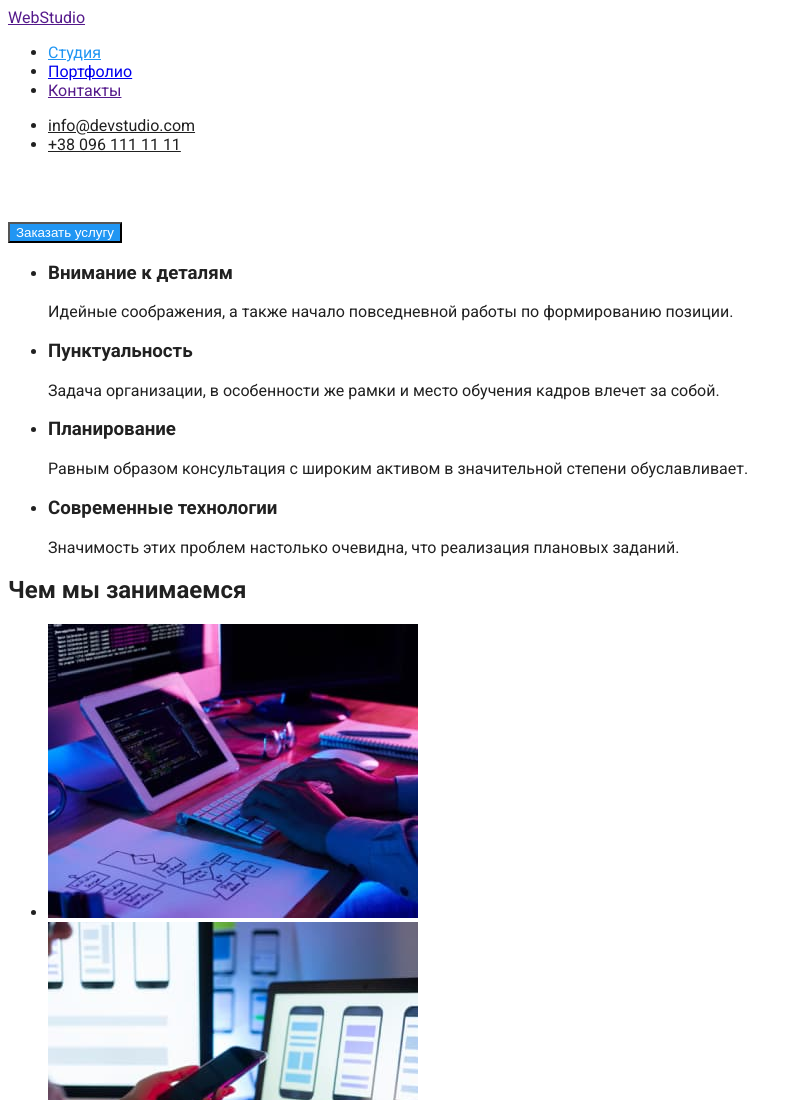
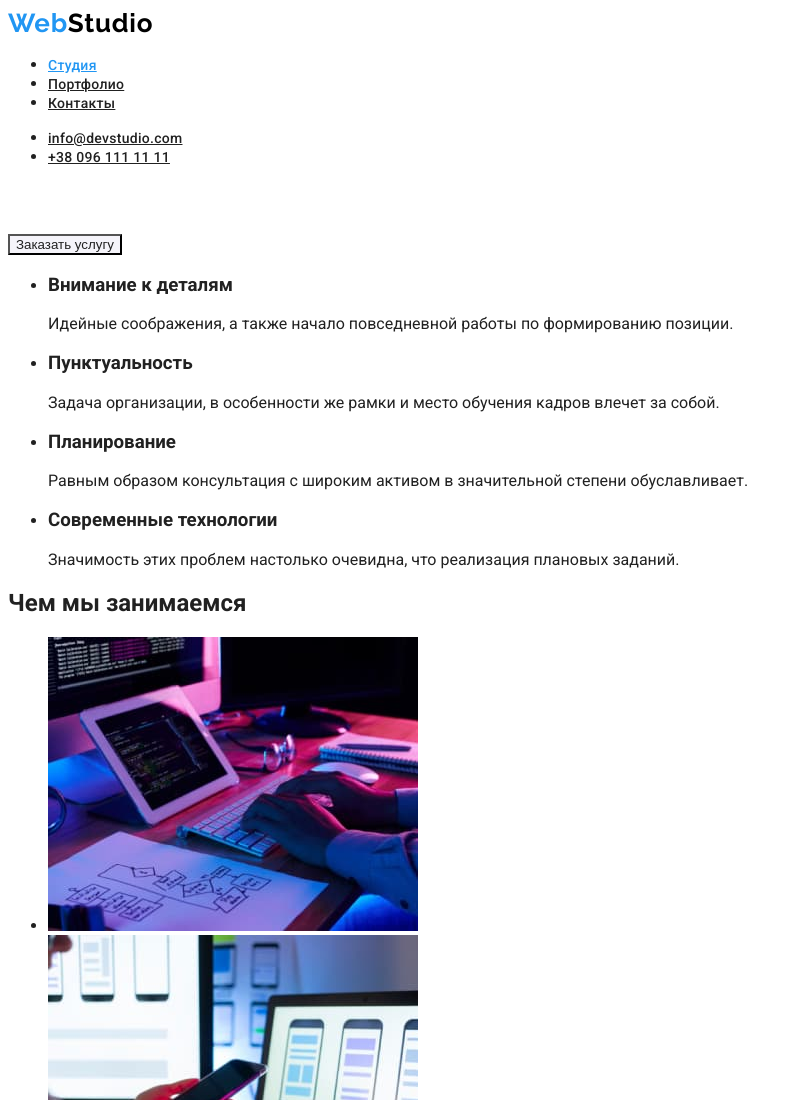
Before and after one commit to Evgeniya-star-35/goit-markup-hw-02-2, a plain HTML site: page index.html in a window 1280 px wide. Shown: the top 1100 px of the page, without its empty margins (0-799 px from the left). Drawn offline with Linux system fonts and the light colour scheme.

Commit message:
добавление стилей

```diff
--- a/css/styles.css
+++ b/css/styles.css
@@ -1,6 +1,5 @@
 :root {
   --primary-text-color: #212121;
-  --title-text-color: #212121;
   --secondary-text-color: #757575;
   --accent-color: #2196f3;
   --primery-white-color: #ffffff;
@@ -10,8 +9,8 @@
 }
 body {
   font-family: 'Roboto', sans-serif;
-  background-color: #e5e5e5;
-  color: #212121;
+  background-color: var(--primery-white-color);
+  color: var(--primary-text-color);
 }
 /* цвет основного текста #212121 */
 /* вторичный цвет текста #757575 */
@@ -19,14 +18,29 @@ body {
 /* акцент  #2196F3*/
 /* borders  #EEEEEE*/
 
-body {
-  font-family: Roboto;
-  background-color: var(--primery-white-color);
-  color: var(--primary-text-color);
+.logo {
+  font-family: Raleway;
+  font-style: normal;
+  font-weight: bold;
+  font-size: 26px;
+  line-height: 1.2;
+  letter-spacing: 0.03em;
+  text-decoration: none;
+}
+.span {
+  color: var(--accent-color);
+}
+.span-st {
+  color: #000000;
 }
 
 .link-itom {
-  color: var(--title-text-color);
+  color: var(--primary-text-color);
+  font-family: Roboto;
+  font-weight: 500;
+  font-size: 14px;
+  line-height: 1.14;
+  letter-spacing: 0.02em;
 }
 .link-itom:hover,
 .link-itom:focus {
@@ -35,6 +49,7 @@ body {
 .site-nav .link.current {
   color: var(--accent-color);
 }
+
 .hero-title {
   color: var(--button-hero-text-color);
 }
@@ -55,17 +70,13 @@ body {
   color: var(--button-hero-text-color);
   background-color: var(--secondary-background-color);
 }
-.button.primery {
-  cursor: pointer;
-  color: var(--primery-white-color);
-  background-color: var(--accent-background-color);
-}
-.button.secondary {
+
+.button {
   color: var(--title-text-color);
   background-color: var(--secondary-background-color);
 }
-.button.secondary:hover,
-.button.secondary:focus {
+.button:hover,
+.button:focus {
   cursor: pointer;
   color: var(--primery-white-color);
   background-color: var(--accent-background-color);
--- a/index.html
+++ b/index.html
@@ -5,22 +5,27 @@
     <meta http-equiv="X-UA-Compatible" content="IE=edge" />
     <meta name="viewport" content="width=device-width, initial-scale=1.0" />
     <title>goit-markup-hw-01</title>
-    <link rel="stylesheet" href="./css/styles.css" />
-    <link rel="preconnect" href="https://fonts.gstatic.com" />
+
     <link
       href="https://fonts.googleapis.com/css2?family=Raleway:wght@700&family=Roboto:wght@400;500;700;900&display=swap"
       rel="stylesheet"
     />
+
+    <link rel="stylesheet" href="./css/styles.css" />
   </head>
   <body>
     <!--Шапка сайта-->
     <header>
       <nav>
-        <a href="">WebStudio</a>
+        <a href="" class="logo">
+          <span class="span">Web</span><span class="span-st">Studio</span></a
+        >
         <ul class="site-nav">
-          <li><a href="./index.html" class="link current">Студия</a></li>
-          <li><a href="./portfolio.html">Портфолио</a></li>
-          <li><a href="">Контакты</a></li>
+          <li>
+            <a href="./index.html" class="link current link-itom">Студия</a>
+          </li>
+          <li><a href="./portfolio.html" class="link-itom">Портфолио</a></li>
+          <li><a href="" class="link-itom">Контакты</a></li>
         </ul>
       </nav>
 
@@ -39,7 +44,7 @@
       <!--Герой-->
       <section class="hero">
         <h1 class="hero-title">Эффективные решения для вашего бизнеса</h1>
-        <button type="button" class="button primery">Заказать услугу</button>
+        <button type="button" class="button">Заказать услугу</button>
       </section>
       <!--Преимущества-->
       <section>
```
Also changed, not shown: portfolio.html (+23 -12 lines).
